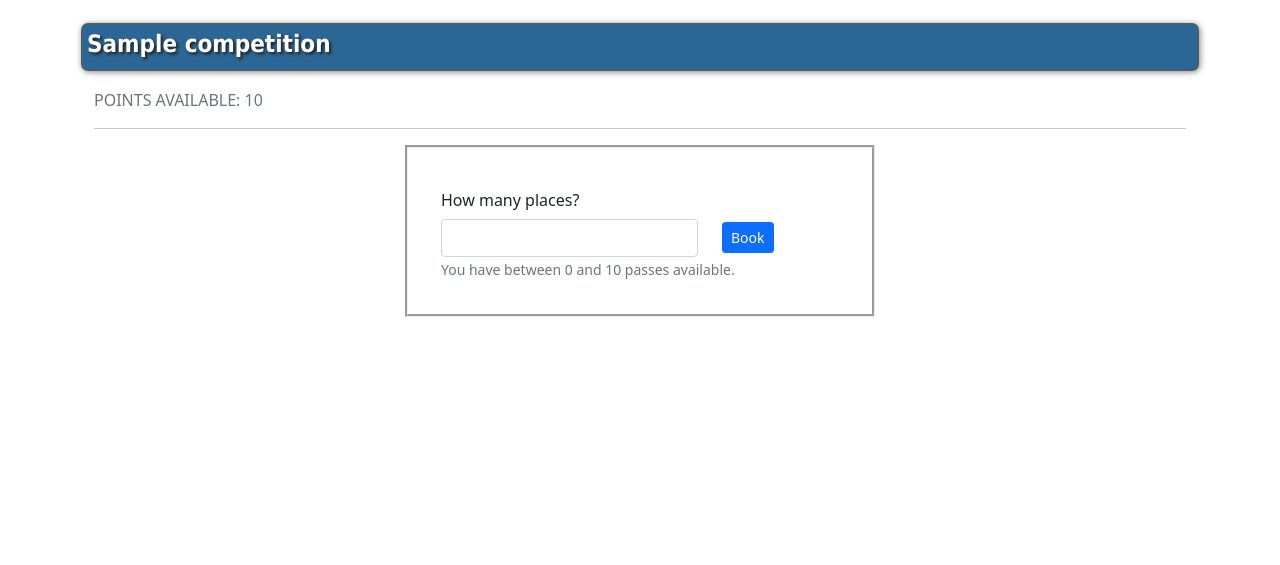
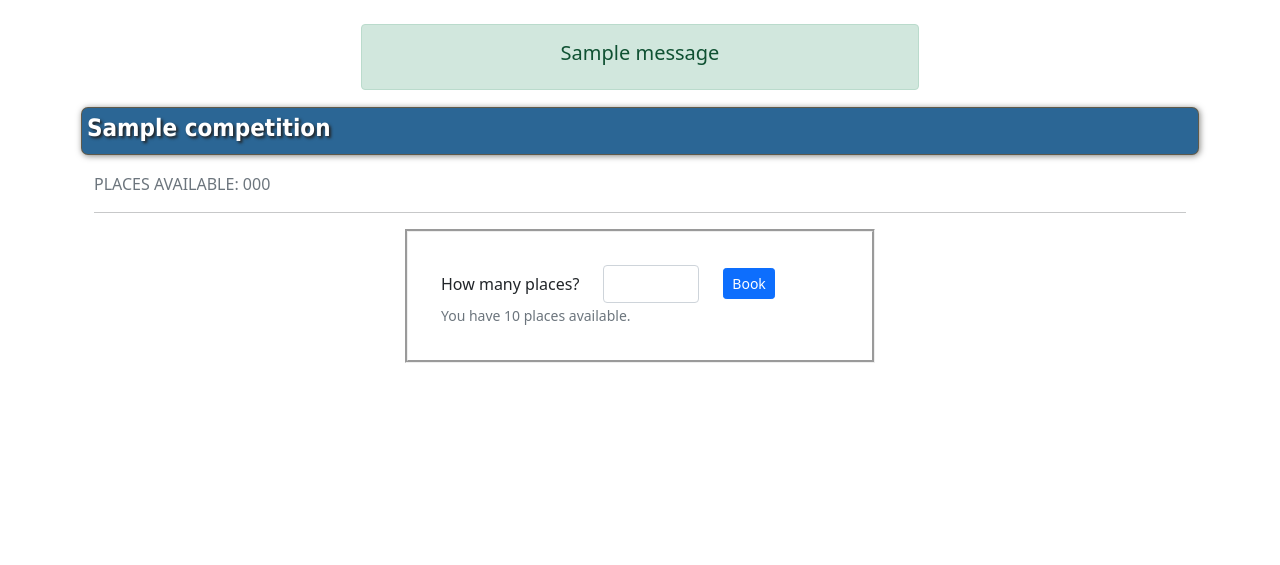
Before and after one commit to Appryll/Projet-11-Am-liorez-une-application-Web-Python-par-des-tests-et-du-d-bogage, a Flask app: template app/templates/booking.html in a window 1280 px wide. Shown: the part 97-662 px from the top of the page. Run offline with Flask 2, Linux system fonts and the light colour scheme; the template is opened without the code that fills it: most values are stand-ins (such as "Sample title", 1, 10 or a date in 2020); one stand-in notice (Sample message) is shown.

Commit message:
amelioration-> fx purchasePlaces-> booking points + alerts + template booking

```diff
--- a/app/static/css/style.css
+++ b/app/static/css/style.css
@@ -50,9 +50,8 @@
     border-style: groove;
 }
 
-.alert-warning{
+.alert{
     width: 50%;
     margin: auto;
     text-align: center;
-    color: red;
 }
--- a/app/templates/booking.html
+++ b/app/templates/booking.html
@@ -6,20 +6,34 @@
 {% block body %}
 <div class="container mt-4">
 
+    {% with messages = get_flashed_messages(with_categories=true) %}
+    {% if messages %}
+
+      {% for category, message in messages %}
+      <div class="alert alert-{{ category }} mt-4" role="alert">
+        <h5>{{ message }}</h5>
+      </div>
+      {% endfor %}
+
+    {% endif %}
+  {% endwith %}
+
     <h2>{{competition['name']}}</h2>
 
     <div class="container mt-2">
-        <p class="text-uppercase text-muted">Points available: {{club['points']}}</p>
+        <p class="text-uppercase text-muted">Places available: {{competition['numberOfPlaces']}}</p>
         <hr>
 
         <form action="/purchasePlaces" method="post">
             <div class="box">
                 <div class="row align-items-center">
+                    <input type="hidden" name="club" value="{{club['name']}}">
+                    <input type="hidden" name="competition" value="{{competition['name']}}">
                     <div class="col-auto">
-                        <label for="inputPassword6" class="col-form-label">How many places?</label>
+                        <label for="places" class="col-form-label">How many places?</label>
                     </div>
                     <div class="col-auto">
-                        <input type="number" id="inputPassword6" class="form-control" name="places" aria-describedby="passwordHelpInline">
+                        <input type="number" id="inputPassword6" class="form-control" name="places" aria-describedby="passwordHelpInline" max="{{competition['numberOfPlaces']}}"min="1">
                     </div>
                     <div class="col-auto">
                         <button class="btn btn-primary btn-sm" type="submit">Book</button>
@@ -27,7 +41,7 @@
                 </div>
                 <div class="col-auto">
                         <span id="passwordHelpInline" class="form-text">
-                        You have between 0 and {{club['points']}} passes available.
+                        You have {{club['points']}} places available.
                         {# from the {{comp['numberOfPlaces']}} free places #}
                         </span>
                 </div>
--- a/app/templates/index.html
+++ b/app/templates/index.html
@@ -4,11 +4,11 @@
 
 {% block body %}
 
-{% with messages = get_flashed_messages() %}
+{% with messages = get_flashed_messages(with_categories=true) %}
   {% if messages %}
 
-    {% for message in messages %}
-    <div class="alert alert-warning mt-4" role="alert">
+    {% for category, message in messages %}
+    <div class="alert alert-{{ category }} mt-4" role="alert">
       <h5>{{ message }}</h5>
     </div>
     {% endfor %}
```
Also changed, not shown: app/templates/welcome.html (+10 -9 lines), app/views.py (+26 -7 lines).
